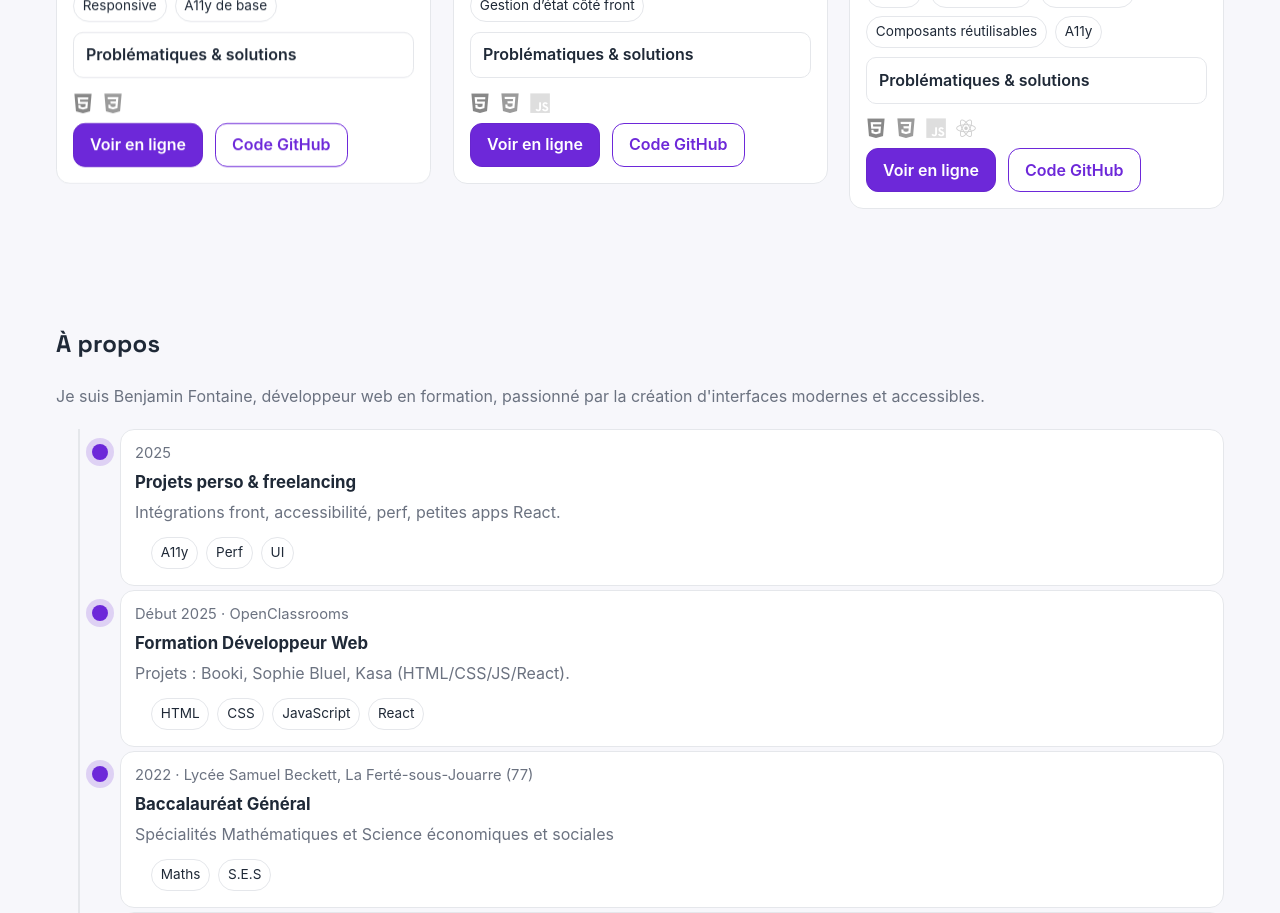
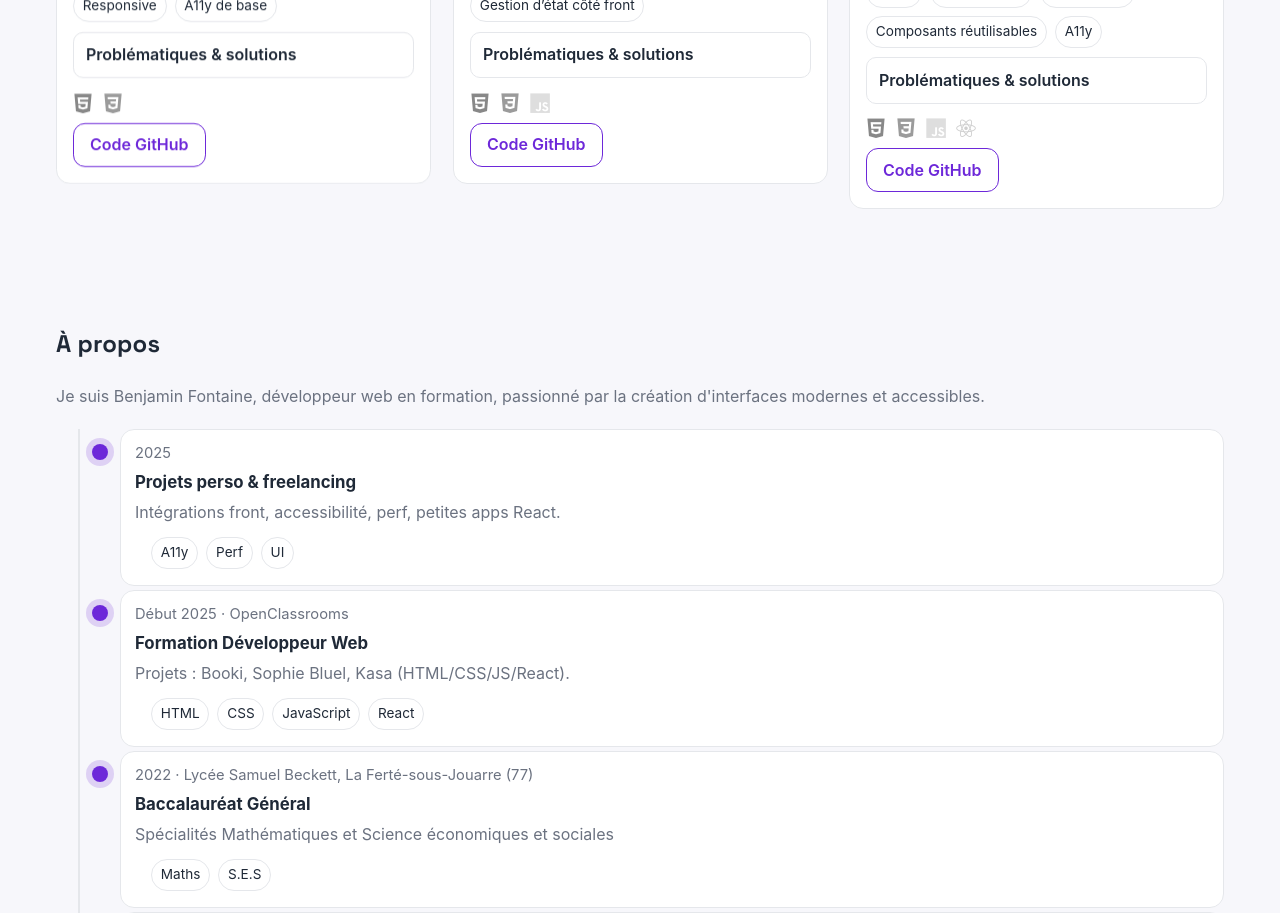
Before and after one commit to Bennftn/Portfolio, a React (Vite) app: page / in a window 1280 px wide. Shown: the part 1700-2613 px from the top of the page. Built offline with nearby package versions, Linux system fonts and the light colour scheme.

Commit message:
suppression d'un bouton dans la presentation des projets

```diff
--- a/src/components/ProjectCard.jsx
+++ b/src/components/ProjectCard.jsx
@@ -107,11 +107,6 @@ export default function ProjectCard({
         )}
 
         <div className="pc-actions">
-          {demo && (
-            <a className="btn" href={demo} target="_blank" rel="noopener noreferrer">
-              Voir en ligne
-            </a>
-          )}
           {code && (
             <a className="btn btn-outline" href={code} target="_blank" rel="noopener noreferrer">
               Code GitHub
--- a/src/data/projects.js
+++ b/src/data/projects.js
@@ -15,7 +15,7 @@ export const projects = [
         solution: "Balises sémantiques, alt pertinents, couleurs vérifiées (AA)."
       }
     ],
-    demo: "https://…/booki",
+    demo: "https://bennftn.github.io/Booki/",
     code: "https://github.com/Bennftn/Booki"
   },
   {
```
